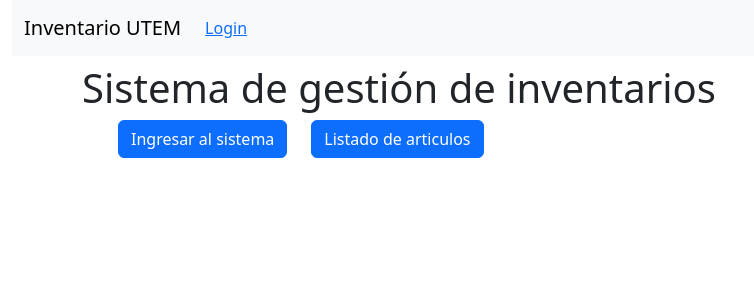
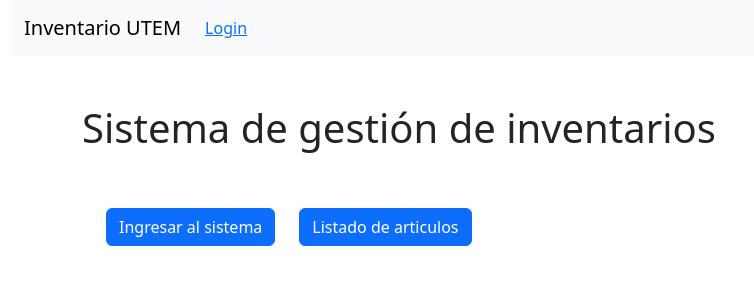
Before and after one commit to risiju2978/Inventario_UTEM, a React (Create React App) app in the folder front/: page / in a window 1280 px wide. Shown: the top 300 px of the page, without its empty margins (0-754 px from the left). Built offline with nearby package versions, Linux system fonts and the light colour scheme.

Commit message:
Actualizar componente HomeComponet.jsx***
***Actualizar el componente HomeComponet.jsx

```diff
--- a/front/src/components/HomeComponet.jsx
+++ b/front/src/components/HomeComponet.jsx
@@ -1,34 +1,45 @@
-
 import React from "react";
-import {useNavigate} from "react-router-dom";
+import { useNavigate } from "react-router-dom";
 
 export function HomeComponent() {
   const navigate = useNavigate();
 
   const handleClickLogin = () => {
-   navigate('/login');
-  }
+    navigate("/login");
+  };
 
   const handleClickListado = () => {
-    navigate('/articulo');
-  }
+    navigate("/articulo");
+  };
 
   return (
     <div className="container">
-      <h1>Sistema de gestión de inventarios</h1>
-      <div className="container">
-        <div className="row">
-          <div className="col-6 self-center">
-            <button type="button" className="btn btn-primary mx-4" onClick={handleClickLogin}>Ingresar al sistema</button>
-            <button type="button" className="btn btn-primary" onClick={handleClickListado}>Listado de articulos</button>
-          </div>
-          <div className="col-6">
-
-          </div>
+      <div className="row my-5">
+        <div className="col-12">
+          <h1>Sistema de gestión de inventarios</h1>
+        </div>
+      </div>
+      <div className="row">
+        <div className="col-12">
+          <button
+            type="button"
+            className="btn btn-primary mx-4"
+            onClick={handleClickLogin}
+          >
+            Ingresar al sistema
+          </button>
+          <button
+            type="button"
+            className="btn btn-primary"
+            onClick={handleClickListado}
+          >
+            Listado de articulos
+          </button>
+        </div>
+        <div className="col-12">
+          <i class="fa fa-xingx" aria-hidden="true"></i>
         </div>
       </div>
     </div>
-
   );
-
 }
```
